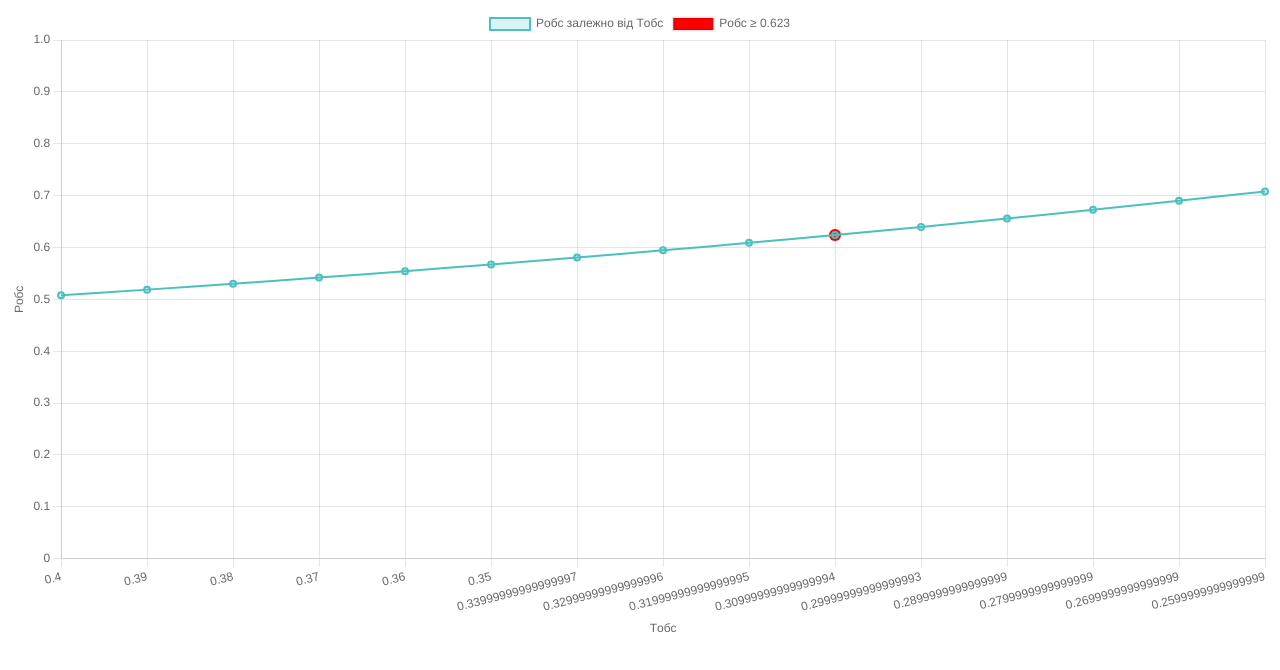
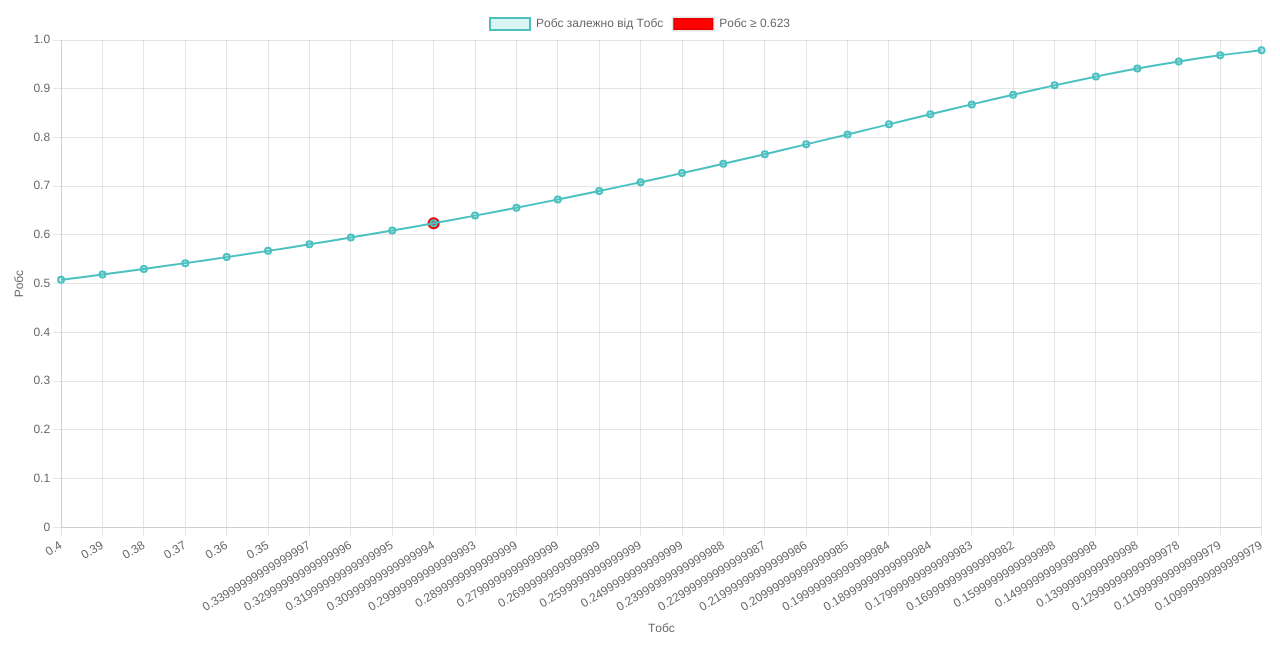
Before and after one commit to StepaN1336/aos-3, a plain HTML site: page index.html in a window 1280 px wide. Drawn offline with nearby package versions, Linux system fonts and the light colour scheme.

Commit message:
Update index.html

```diff
--- a/index.html
+++ b/index.html
@@ -25,7 +25,7 @@
         const dataPobs = [];
         let specialPoint = null;
 
-        for (let Tobs = 40 * Math.pow(10, -2); Tobs >= 0.25; Tobs -= 0.01) {
+        for (let Tobs = 40 * Math.pow(10, -2); Tobs >= 0.1; Tobs -= 0.01) {
             const a = lambda * Tobs;
             let sum = 0;
 
```
